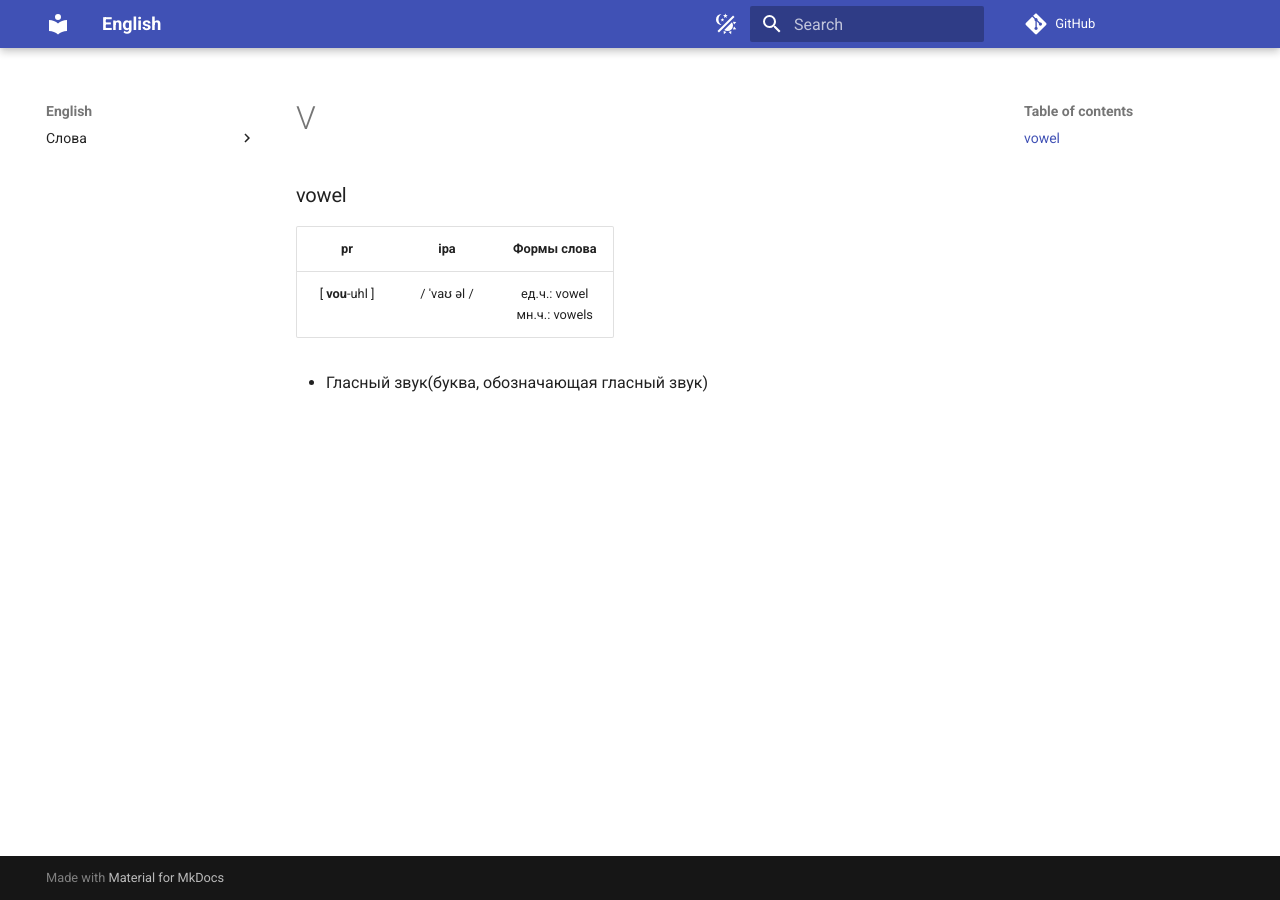
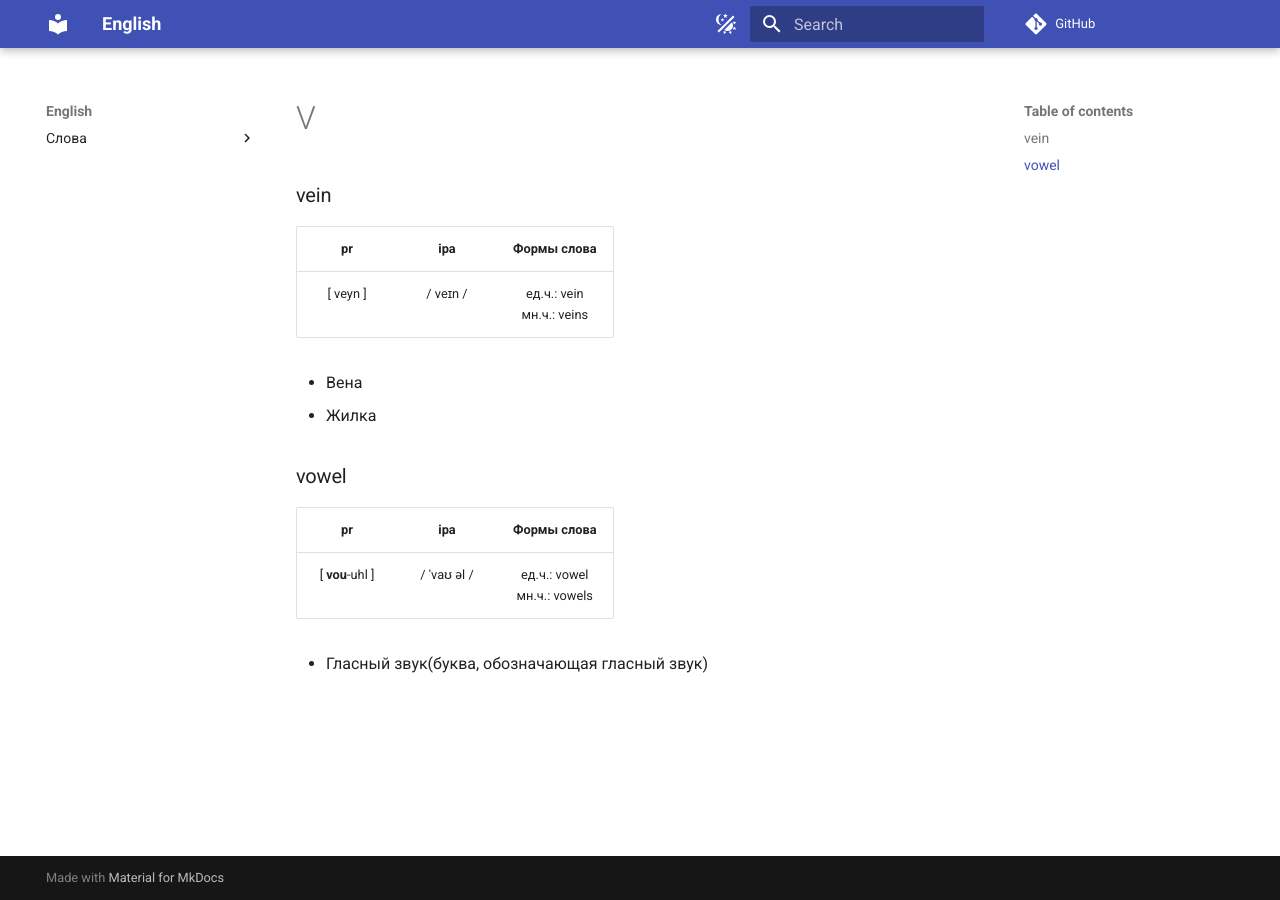
Before and after one commit to rudict/english, an MkDocs documentation site: the page built from docs/words/nouns/v.md, in a window 1280 px wide. Built offline with MkDocs 1.6.1 and Material for MkDocs 9.7.7, drawn with Linux system fonts in a browser that asks for light colours; comment, search, counter and statistics services are not loaded.

Commit message:
feat: add some new words

```diff
--- a/docs/words/nouns/v.md
+++ b/docs/words/nouns/v.md
@@ -1,3 +1,12 @@
+### vein
+
+|    pr    |   ipa    |         Формы слова         |
+| :------: | :------: | :-------------------------: |
+| [ veyn ] | / veɪn / | ед.ч.: vein<br>мн.ч.: veins |
+
+- Вена
+- Жилка
+
 ### vowel
 
 |        pr       |     ipa     |          Формы слова          |
```
Also changed, not shown: docs/words/nouns/y.md (added, +11 -0 lines).
